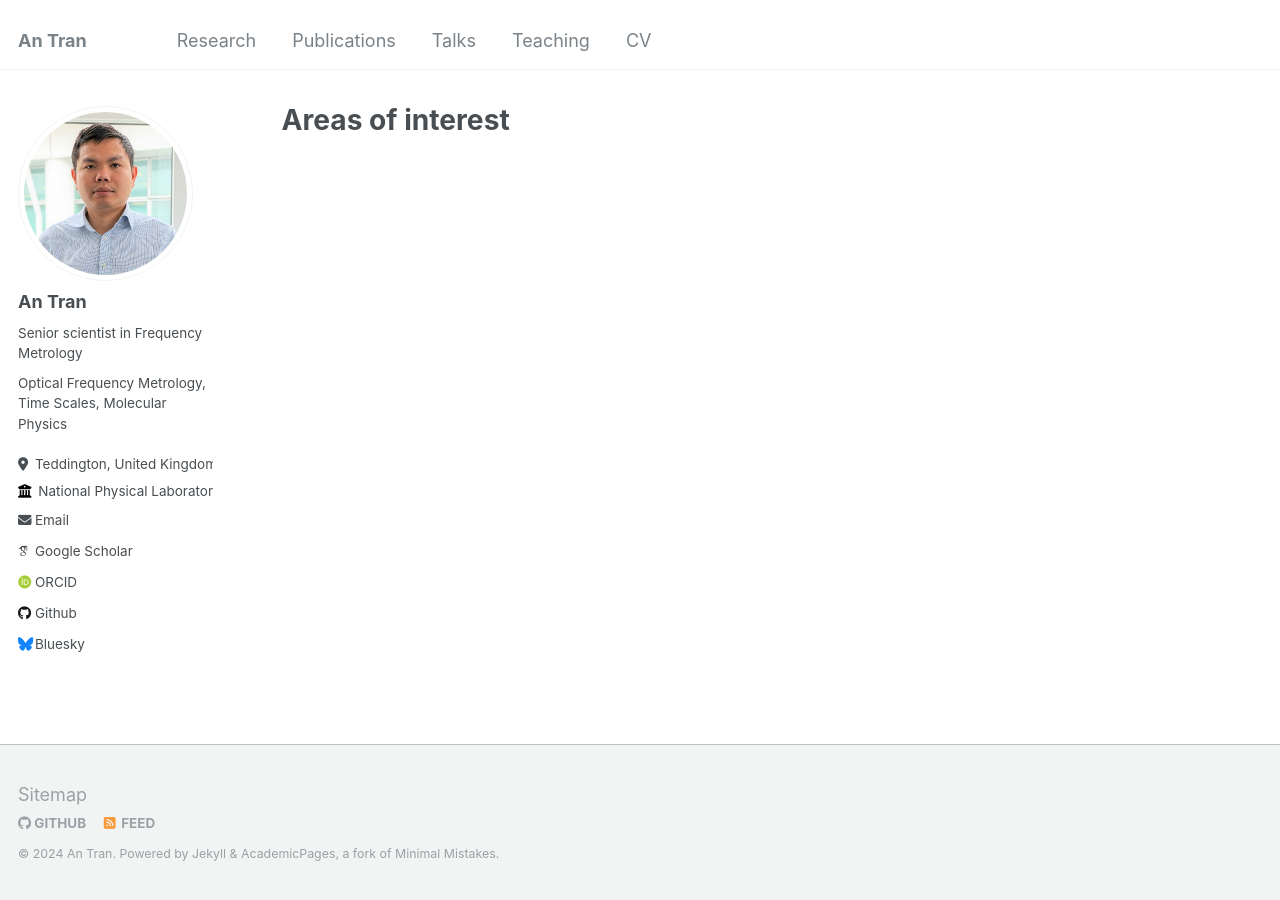
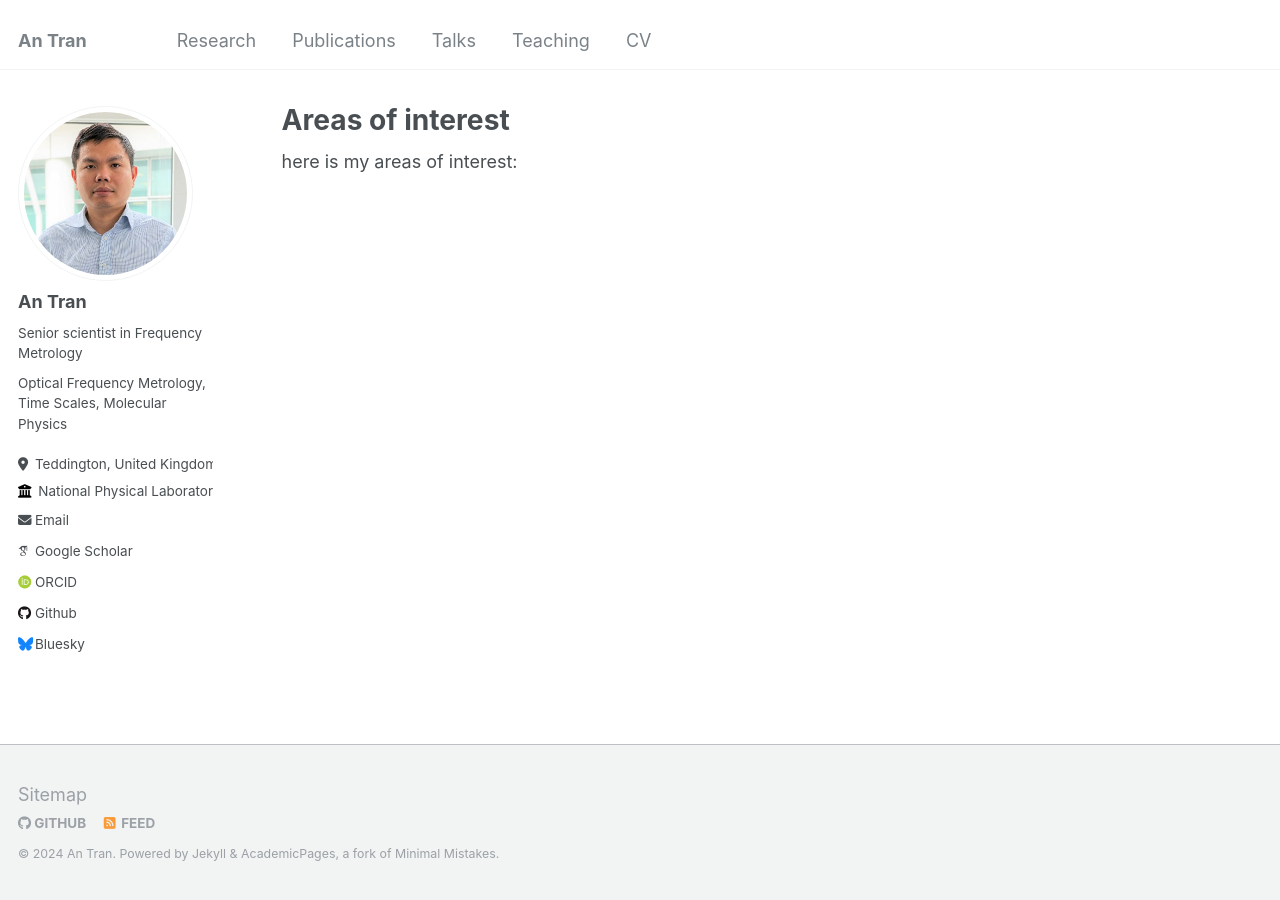
Before and after one commit to antran-phys/antran-phys.github.io, a Jekyll site: the page built from _pages/research.html, in a window 1280 px wide. Built offline with Jekyll 4.4.1, drawn with Linux system fonts in a browser that asks for light colours; some web fonts are replaced.

Commit message:
Update and rename research.md to research.html

```diff
--- a/_pages/research.md
+++ b/_pages/research.html
@@ -7,6 +7,7 @@ author_profile: true
 
 {% include base_path %}
 
+here is my areas of interest:
 
 {% for post in site.portfolio %}
   {% include archive-single.html %}
```
